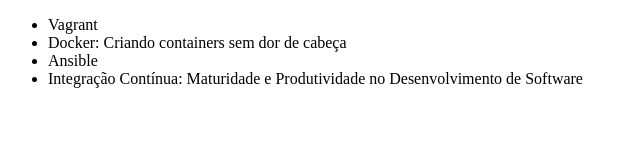
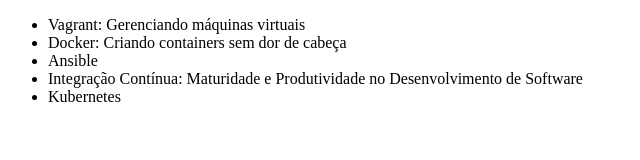
Before and after one commit to NetoPaiva/t4_one, a plain HTML site: page git_aula_trilha_programacao/index.html in a window 1280 px wide. Shown: the whole page, without its empty margins (0-640 px from the left). Drawn offline with Linux system fonts and the light colour scheme.

Commit message:
Corrigindo curso de Vagrant.

```diff
--- a/git_aula_trilha_programacao/index.html
+++ b/git_aula_trilha_programacao/index.html
@@ -6,10 +6,11 @@
 </head>
 <body>
     <ul>
-        <li>Vagrant</li>
+        <li>Vagrant: Gerenciando máquinas virtuais</li>
         <li>Docker: Criando containers sem dor de cabeça</li>
         <li>Ansible</li>
         <li>Integração Contínua: Maturidade e Produtividade no Desenvolvimento de Software</li>
+        <li>Kubernetes</li>
     </ul>
 </body>
 </html>
```
